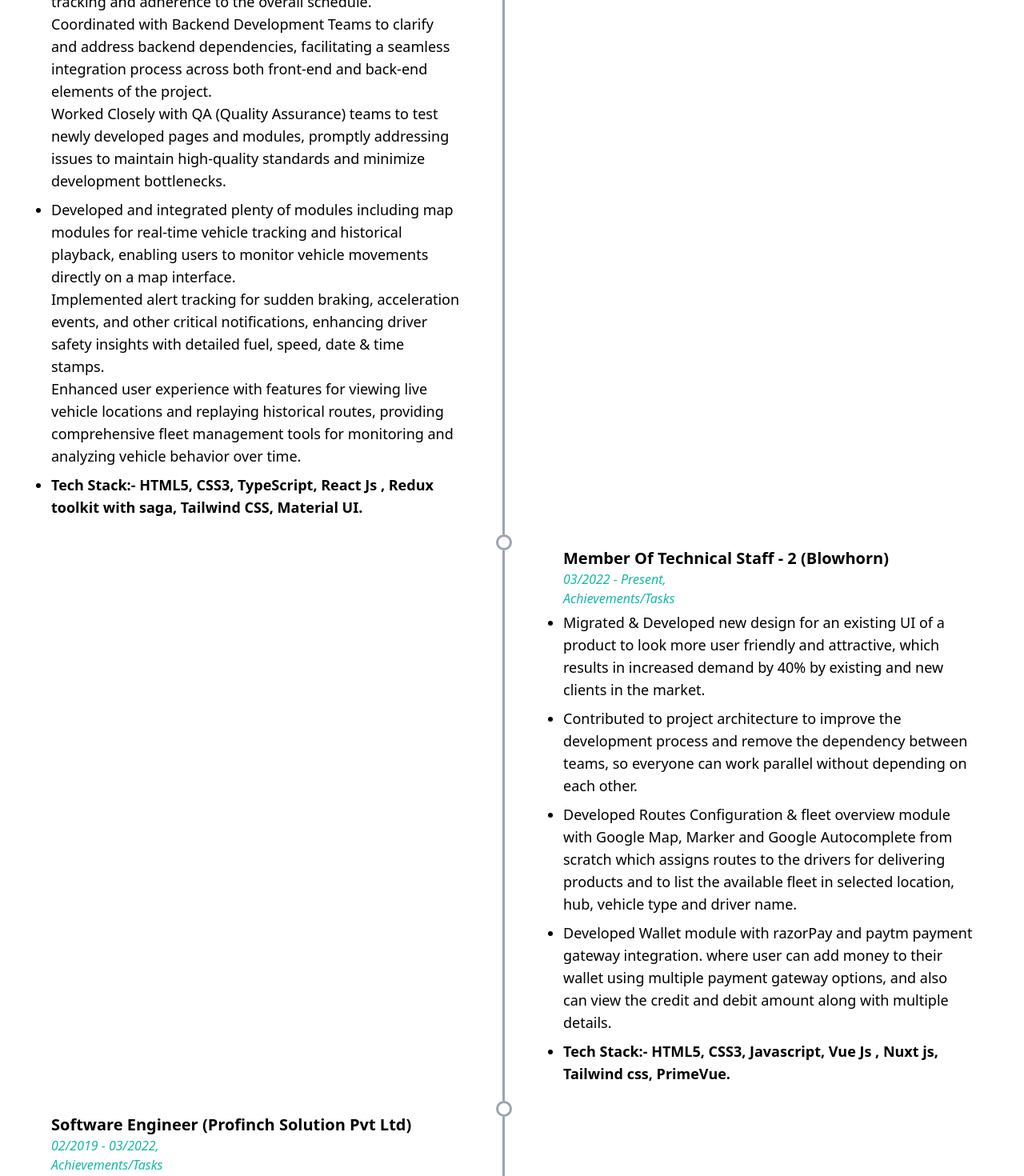
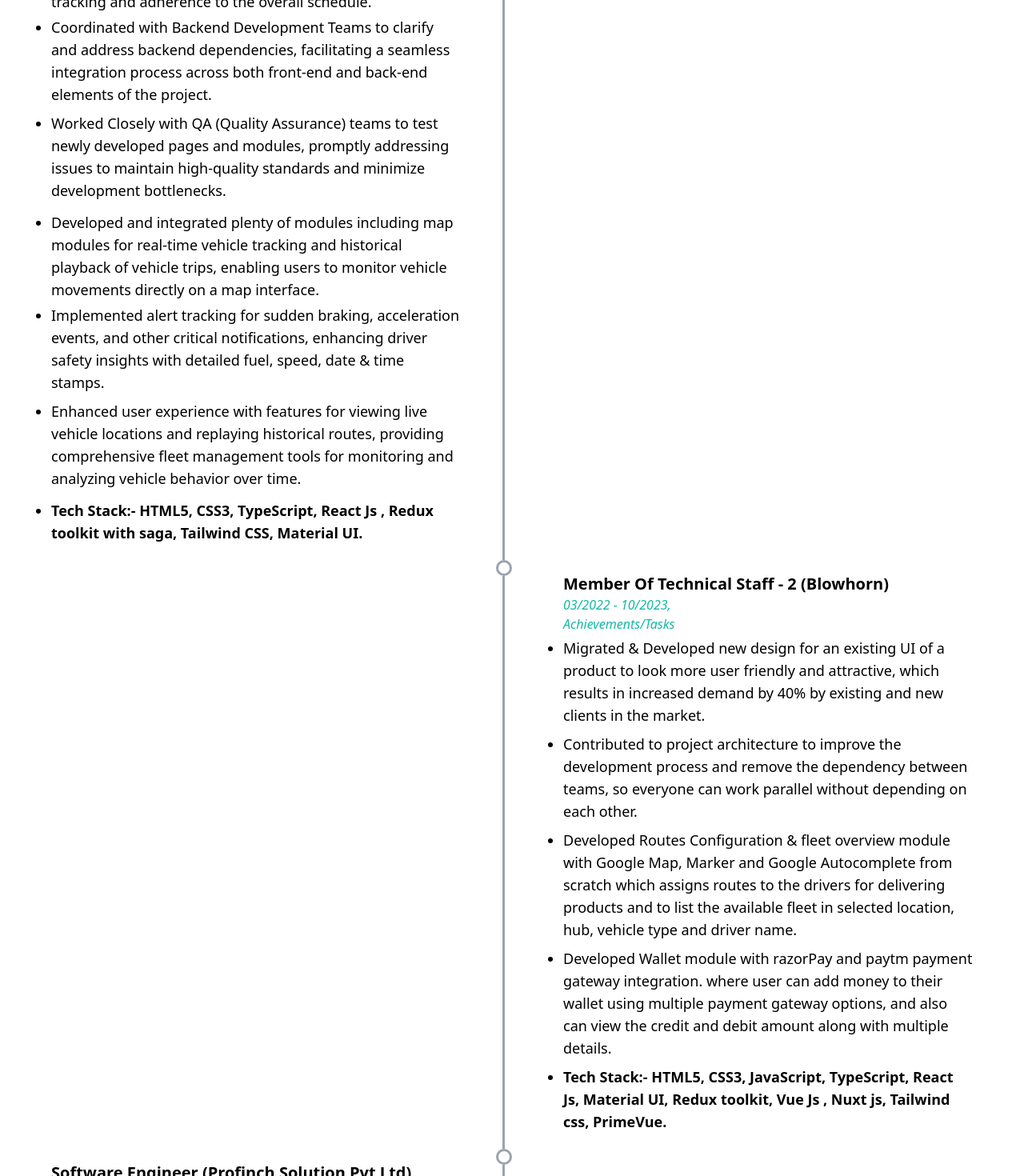
Before and after one commit to Nishu-Nishank/Portfolio-React, a React (Vite) app: page / in a window 1280 px wide. Shown: the part 1540-3010 px from the top of the page at 80% size. Built offline with nearby package versions, Linux system fonts and the light colour scheme.

Commit message:
some changes

```diff
--- a/src/components/Contact.jsx
+++ b/src/components/Contact.jsx
@@ -147,7 +147,7 @@ const Contact = () => {
         </div>
       </div>
       <div className="bg-[#f2f2f2] py-10 text-center text-[#286dab]">
-        <p>© 2023 Developed by Nishu Nishank</p>
+        <p>© 2024 Developed by Nishu Nishank</p>
       </div>
     </div>
   );
--- a/src/components/Project.jsx
+++ b/src/components/Project.jsx
@@ -21,27 +21,36 @@ const Experience = () => {
             <li className="py-1">
               Collaborated with Product Managers to maintain alignment with
               project plans and timelines, ensuring consistent tracking and
-              adherence to the overall schedule. <br />
-              Coordinated with Backend Development Teams to clarify and address
-              backend dependencies, facilitating a seamless integration process
-              across both front-end and back-end elements of the project.
-              <br />
-              Worked Closely with QA (Quality Assurance) teams to test newly
-              developed pages and modules, promptly addressing issues to
-              maintain high-quality standards and minimize development
-              bottlenecks.
+              adherence to the overall schedule.
+              <li className="py-1">
+                Coordinated with Backend Development Teams to clarify and
+                address backend dependencies, facilitating a seamless
+                integration process across both front-end and back-end elements
+                of the project.
+              </li>
+              <li className="py-1">
+                Worked Closely with QA (Quality Assurance) teams to test newly
+                developed pages and modules, promptly addressing issues to
+                maintain high-quality standards and minimize development
+                bottlenecks.
+              </li>
             </li>
             <li className="py-1">
               Developed and integrated plenty of modules including map modules
-              for real-time vehicle tracking and historical playback, enabling
-              users to monitor vehicle movements directly on a map interface.
-              <br /> Implemented alert tracking for sudden braking, acceleration
-              events, and other critical notifications, enhancing driver safety
-              insights with detailed fuel, speed, date & time stamps.
-              <br /> Enhanced user experience with features for viewing live
-              vehicle locations and replaying historical routes, providing
-              comprehensive fleet management tools for monitoring and analyzing
-              vehicle behavior over time.
+              for real-time vehicle tracking and historical playback of vehicle
+              trips, enabling users to monitor vehicle movements directly on a
+              map interface.
+              <li className="py-1">
+                Implemented alert tracking for sudden braking, acceleration
+                events, and other critical notifications, enhancing driver
+                safety insights with detailed fuel, speed, date & time stamps.
+              </li>
+              <li className="py-1">
+                Enhanced user experience with features for viewing live vehicle
+                locations and replaying historical routes, providing
+                comprehensive fleet management tools for monitoring and
+                analyzing vehicle behavior over time.
+              </li>
             </li>
             <li className="py-1 font-semibold">
               Tech Stack:- HTML5, CSS3, TypeScript, React Js , Redux toolkit
@@ -58,7 +67,7 @@ const Experience = () => {
           <p className="text-xl font-bold">
             Member Of Technical Staff - 2 (Blowhorn)
           </p>
-          <p className="italic text-teal-500 ">03/2022 - Present,</p>
+          <p className="italic text-teal-500 ">03/2022 - 10/2023,</p>
           <p className="italic text-teal-500">Achievements/Tasks</p>
           <ul style={{ listStyleType: "disc" }} className="text-lg">
             <li className="py-1">
@@ -85,8 +94,9 @@ const Experience = () => {
               debit amount along with multiple details.
             </li>
             <li className="py-1 font-semibold">
-              Tech Stack:- HTML5, CSS3, Javascript, Vue Js , Nuxt js, Tailwind
-              css, PrimeVue.
+              Tech Stack:- HTML5, CSS3, JavaScript, TypeScript, React Js,
+              Material UI, Redux toolkit, Vue Js , Nuxt js, Tailwind css,
+              PrimeVue.
             </li>
           </ul>
         </div>
@@ -128,7 +138,7 @@ const Experience = () => {
               satisfaction.
             </li>
             <li className="py-1 font-semibold">
-              Tech Stack:- Tech Stack:- HTML5, CSS3, Javascript, ReactJs,
+              Tech Stack:- Tech Stack:- HTML5, CSS3, JavaScript, ReactJs,
               KnockoutJs, Material UI
             </li>
           </ul>
--- a/src/components/Skills.jsx
+++ b/src/components/Skills.jsx
@@ -18,18 +18,18 @@ const Skills = () => {
   const skillLists = [
     { name: "Html5", url: htmlSvg },
     { name: "CSS3", url: cssSvg },
+    { name: "Tailwind CSS", url: tailwindSvg },
     { name: "JavaScript", url: javascriptSvg },
     { name: "TypeScript", url: typeScript },
     { name: "React", url: reactSvg },
+    { name: "Next Js", url: next },
     { name: "Redux", url: reduxSvg },
-    { name: "Next Js", url: next },
     { name: "VueJs", url: vueSvg },
     { name: "NuxtJs", url: nuxtSvg },
-    { name: "Tailwind CSS", url: tailwindSvg },
     { name: "Prime Vue", url: primeVueSvg },
-    { name: "Knockout Js", url: knockoutJsSvg },
     { name: "Material Ui", url: materialUi },
     { name: "Bootstrap", url: bootstrapSvg },
+    { name: "Knockout Js", url: knockoutJsSvg },
   ];
 
   return (
```
